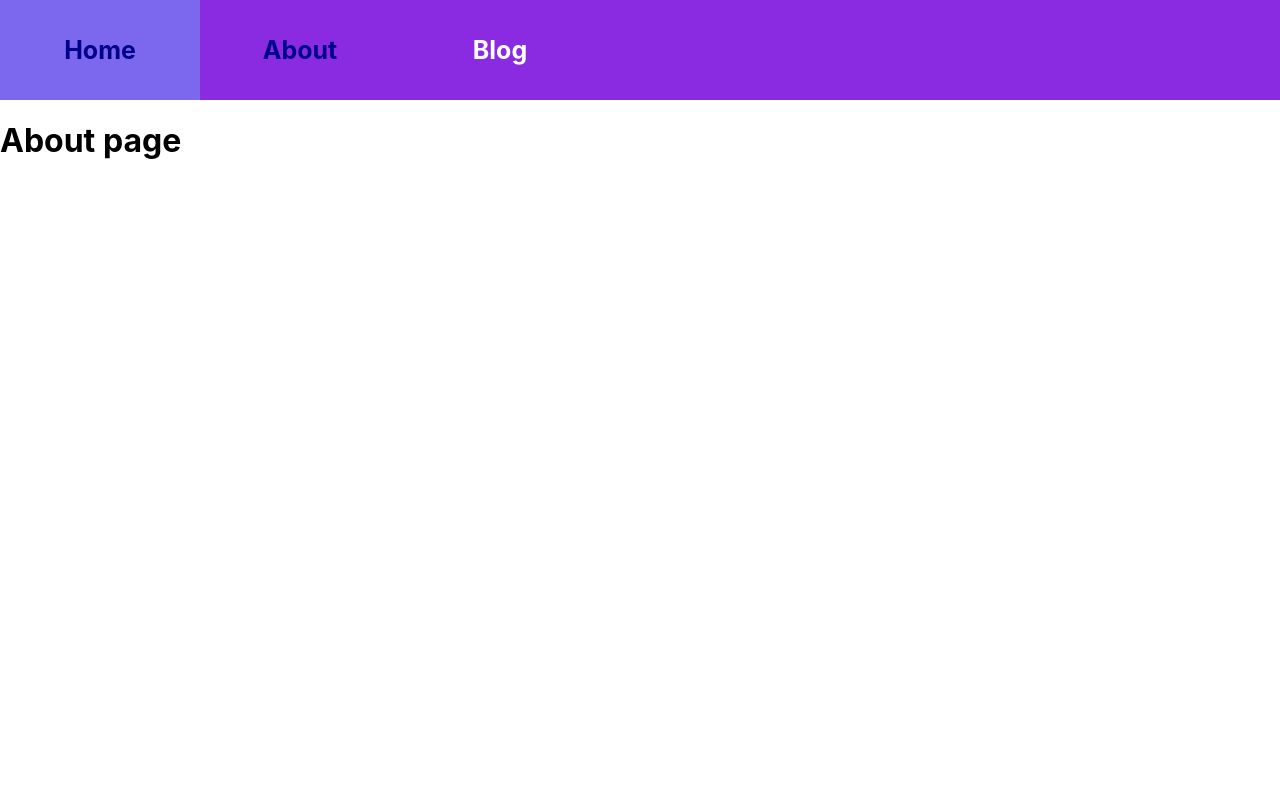
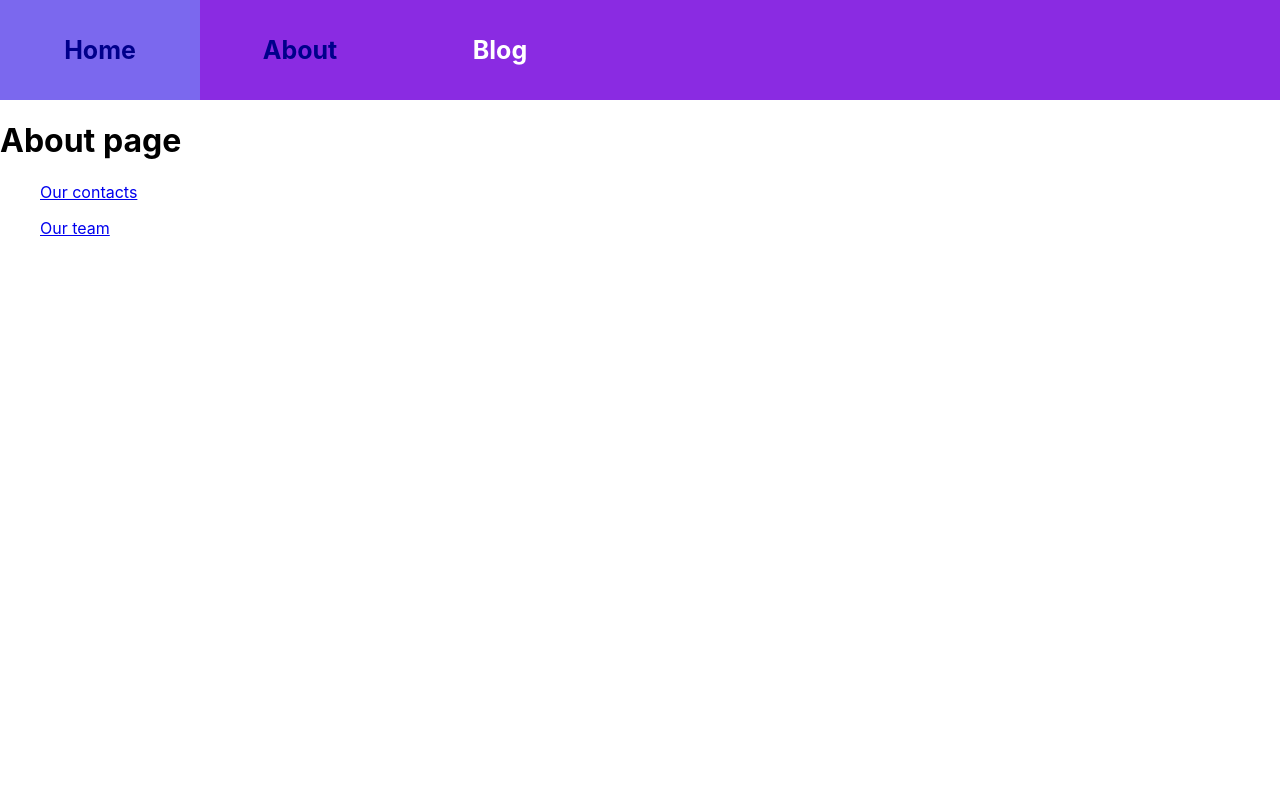
Before and after one commit to YuraSab/react-router-dom_v6, a React (Create React App) app: page /about in a window 1280 px wide. Shown: the top 800 px of the page. Built offline with nearby package versions, Linux system fonts and the light colour scheme.

Commit message:
InsertedRoutes_v1

```diff
--- a/src/App.js
+++ b/src/App.js
@@ -25,7 +25,10 @@
                 <Routes>
                     <Route path={'/'} element={<Layout/>}>
                         <Route index element={<Home/>}/>
-                        <Route path={'/about'} element={<About/>}/>
+
+                        {/*                 /* - all that is after '/'                  */}
+                        <Route path={'/about/*'} element={<About/>}/>
+
                         <Route path={'/about-us'} element={<Navigate to={'/about'} replace/>}/>
                         <Route path={'/blog'} element={<Blog/>}/>
                         <Route path={'/blog/:id'} element={<SinglePage/>}/>
--- a/src/pages/About.js
+++ b/src/pages/About.js
@@ -1,4 +1,5 @@
 import React from 'react';
+import {Link, Route, Routes} from "react-router-dom";
 
 const About = () => {
 
@@ -7,6 +8,18 @@
             <h1>
                 About page
             </h1>
+
+                <ul>
+                    <Link to={'contacts'}>Our contacts</Link>
+                </ul>
+                <ul>
+                    <Link to={'team'}>Our team</Link>
+                </ul>
+
+            <Routes>
+                <Route path={'contacts'} element={<h1>Our contacts</h1>}/>
+                <Route path={'team'} element={<h1>Our team</h1>}/>
+            </Routes>
         </div>
     )
 }
```
